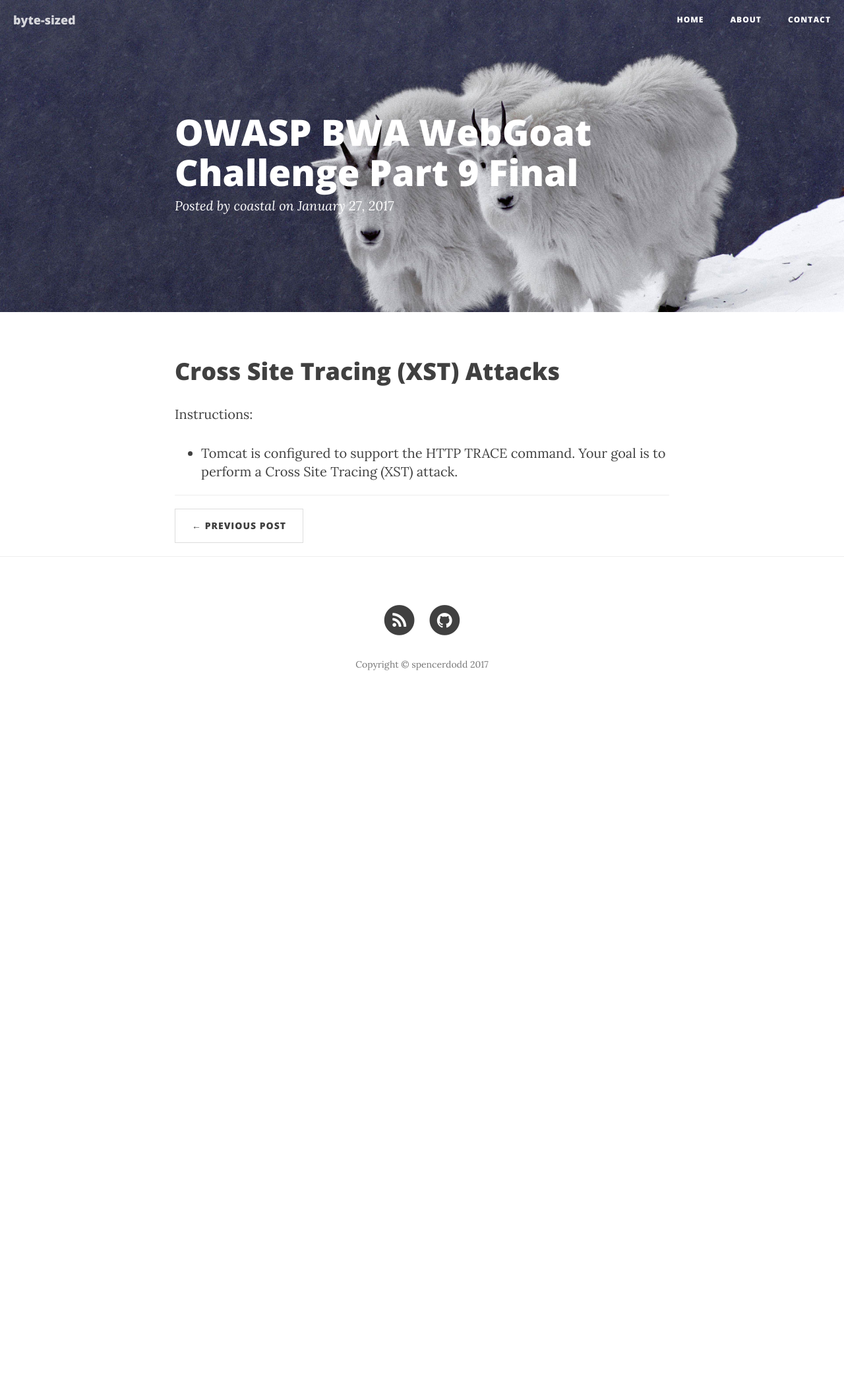
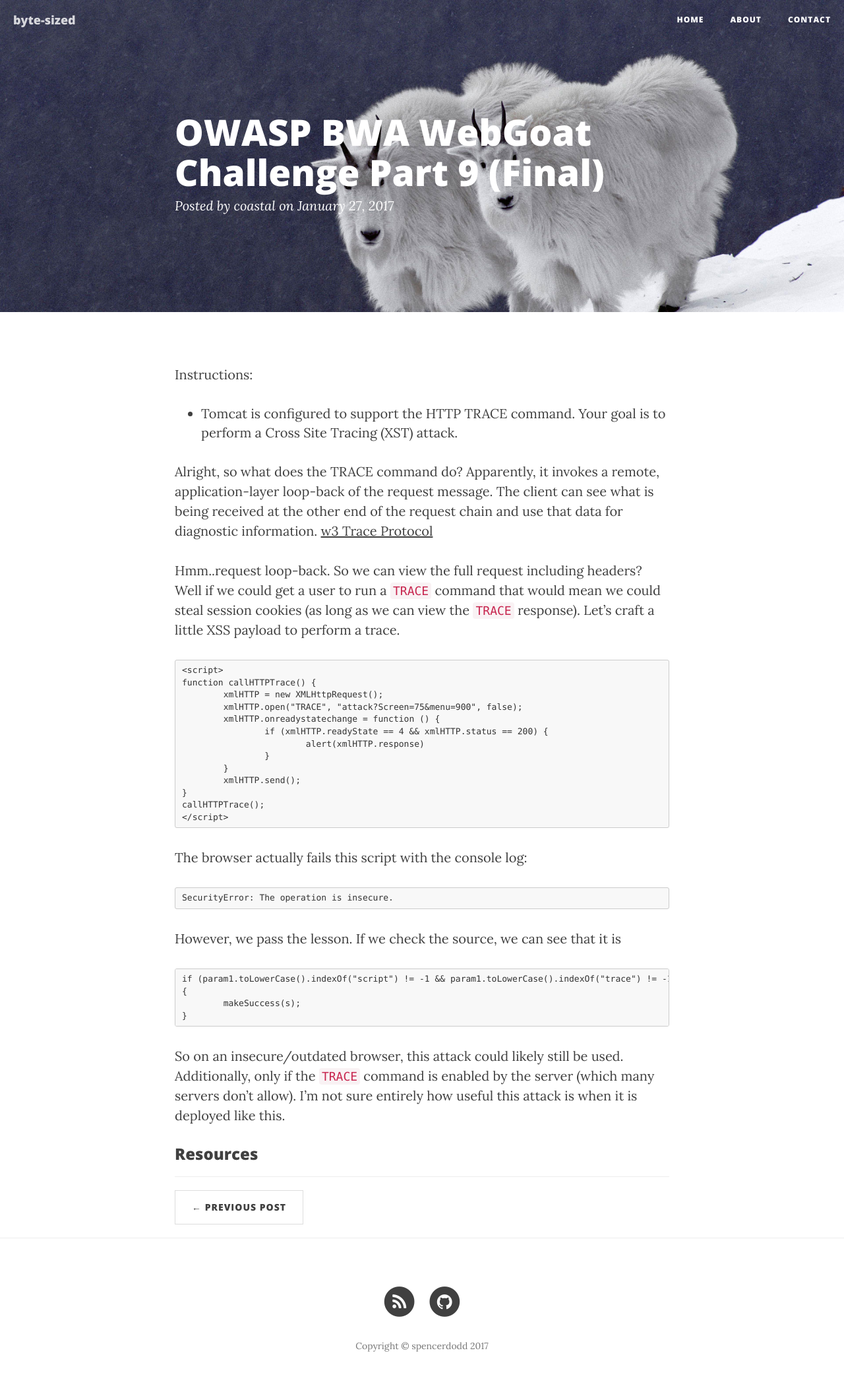
Before and after one commit to spencerdodd/spencerdodd.github.io, a Jekyll site: the page built from _posts/2017-01-27-webgoat_part_9_final.markdown, in a window 1280 px wide. Shown: the whole page at 66% size. Built offline with Jekyll 4.4.1, drawn with Linux system fonts in a browser that asks for light colours; nearby versions of some CDN libraries; before the commit the page ends 1083 px from its top, so only the background shows below that.

Commit message:
finished xss section

````diff
--- a/_posts/2017-01-27-webgoat_part_9_final.markdown
+++ b/_posts/2017-01-27-webgoat_part_9_final.markdown
@@ -1,11 +1,51 @@
 ---
 layout: post
-title:  "OWASP BWA WebGoat Challenge Part 9 Final"
+title:  "OWASP BWA WebGoat Challenge Part 9 (Final)"
 date:   2017-01-27 13:00:00 -0500
 author: "coastal"
 header-img: "images/site-resources/webgoat-header.jpg"
 ---
-# Cross Site Tracing (XST) Attacks
 Instructions:
 
 - Tomcat is configured to support the HTTP TRACE command. Your goal is to perform a Cross Site Tracing (XST) attack.
+
+Alright, so what does the TRACE command do? Apparently, it invokes a remote, application-layer loop-back of the request message. The client can see what is being received at the other end of the request chain and use that data for diagnostic information. [w3 Trace Protocol][w3-trace]
+
+Hmm..request loop-back. So we can view the full request including headers? Well if we could get a user to run a ```TRACE``` command that would mean we could steal session cookies (as long as we can view the ```TRACE``` response). Let's craft a little XSS payload to perform a trace.
+
+```
+<script>
+function callHTTPTrace() {
+	xmlHTTP = new XMLHttpRequest();
+	xmlHTTP.open("TRACE", "attack?Screen=75&menu=900", false);
+	xmlHTTP.onreadystatechange = function () {
+		if (xmlHTTP.readyState == 4 && xmlHTTP.status == 200) {
+			alert(xmlHTTP.response)
+		}
+	}
+	xmlHTTP.send();
+}
+callHTTPTrace();
+</script>
+```
+
+The browser actually fails this script with the console log:
+
+```
+SecurityError: The operation is insecure.
+```
+
+However, we pass the lesson. If we check the source, we can see that it is
+
+```
+if (param1.toLowerCase().indexOf("script") != -1 && param1.toLowerCase().indexOf("trace") != -1)
+{
+	makeSuccess(s);
+}
+```
+
+So on an insecure/outdated browser, this attack could likely still be used. Additionally, only if the ```TRACE``` command is enabled by the server (which many servers don't allow). I'm not sure entirely how useful this attack is when it is deployed like this.
+
+### Resources
+
+[w3-trace]:https://www.w3.org/Protocols/rfc2616-sec9.html
````
Also changed, not shown: css/bootstrap.css.
